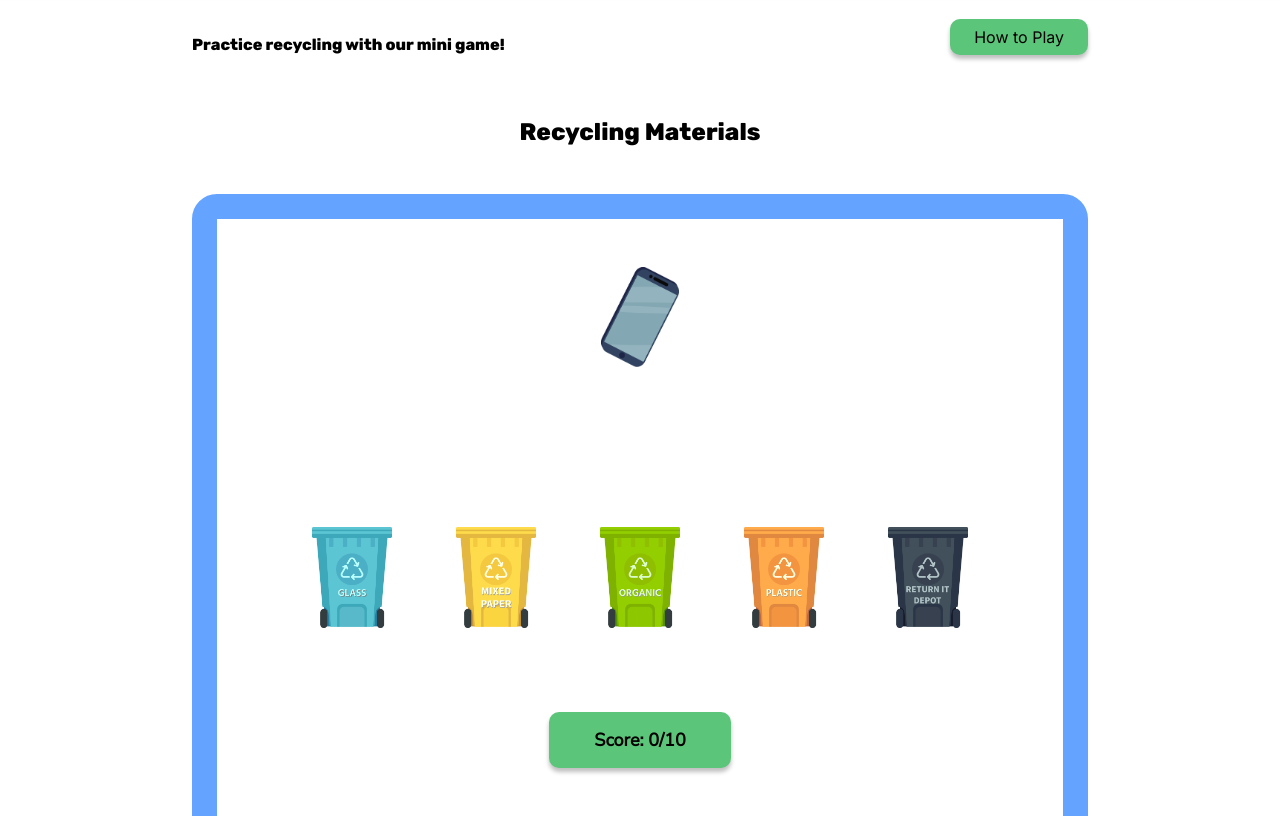
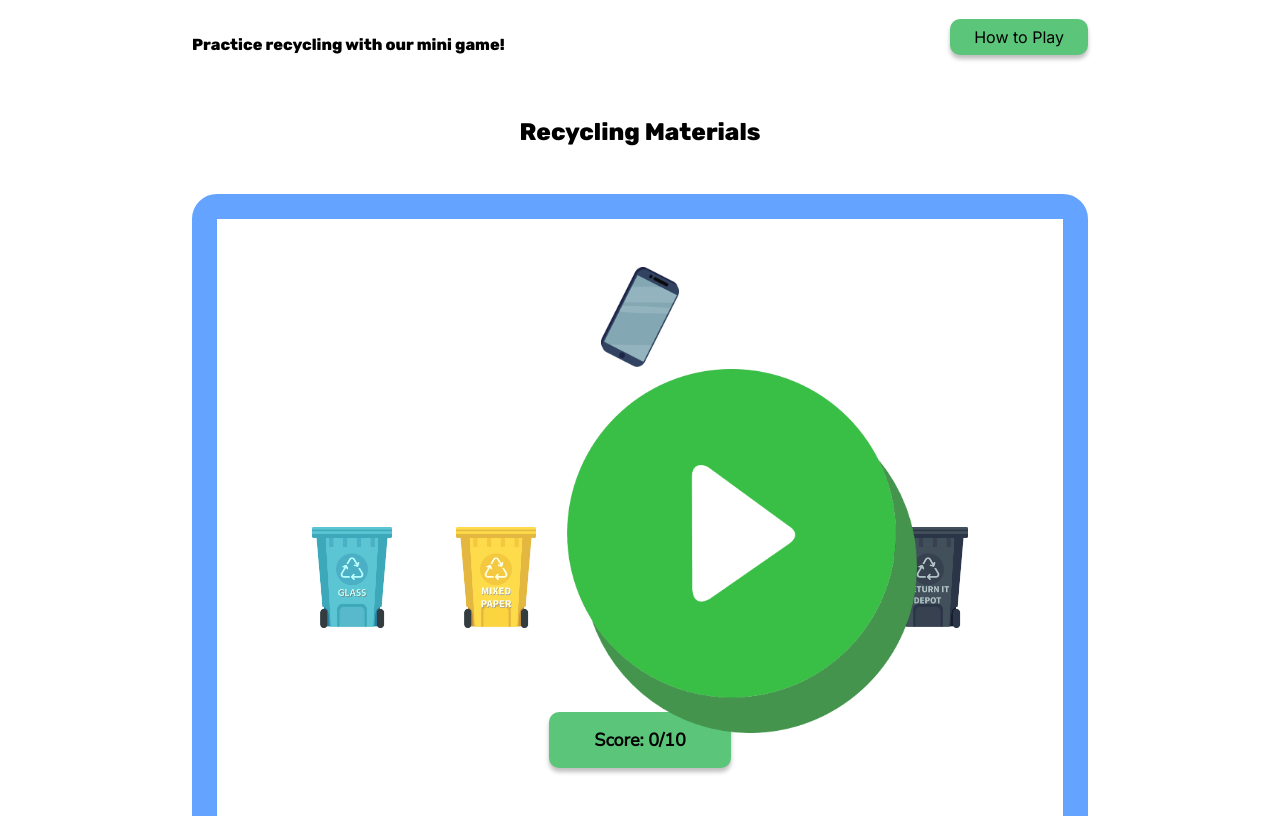
Before and after one commit to kendicey/Recycle-Star, a plain HTML site: page game.html in a window 1280 px wide. Shown: the part 136-952 px from the top of the page. Drawn offline with Linux system fonts and the light colour scheme; a web font is replaced by a local one.

Commit message:
add play button

```diff
--- a/css/game.css
+++ b/css/game.css
@@ -92,7 +92,15 @@ a.nav_links:hover {
     border: 25px solid #64A3FF;
     margin: 1rem auto;
     padding: 3rem 0;
-    /* height: 400px; */
+    position: relative;
+}
+
+.play_button {
+    position: absolute;
+    top: 150px;
+    left: 350px;
+    z-index: 1;
+    width: 350px;
 }
 
 .recyclable_items_container {
--- a/game.html
+++ b/game.html
@@ -27,6 +27,7 @@
         </div>
         <div class="game_name">Recycling Materials</div>
         <div class="mini_game">
+            <img class="play_button" src="assets/mini-game/play.png" alt="play button" />
             <div class="recyclable_items_container">
                 <div class="items"></div>
             </div>
--- a/scripts/game.js
+++ b/scripts/game.js
@@ -4,6 +4,7 @@ const recyclable_item_container = document.querySelector(".items");
 const score_text = document.querySelector(".score");
 const mini_game = document.querySelector(".mini_game");
 const play_again = document.querySelector(".play_again");
+const play_button = document.querySelector(".play_button");
 
 const dragStart = (evt) => {
     evt.dataTransfer.setData('text/plain', evt.target.id);
@@ -67,6 +68,10 @@ const pickItem = () => {
         .catch((err) => console.log('Error:', err))
 }
 
+const start = () => {
+    play_button.classList.add("hidden");
+}
+
 const restart = () => {
     numberRecord = [];
     score = 0;
@@ -78,6 +83,7 @@ const restart = () => {
 let numberRecord = [];
 let score = 0;
 
+play_button.addEventListener("click", start);
 play_again.addEventListener("click", restart);
 
 const attachEventListeners = () => {
```
Also changed, not shown: assets/mini-game/play.png (added).
